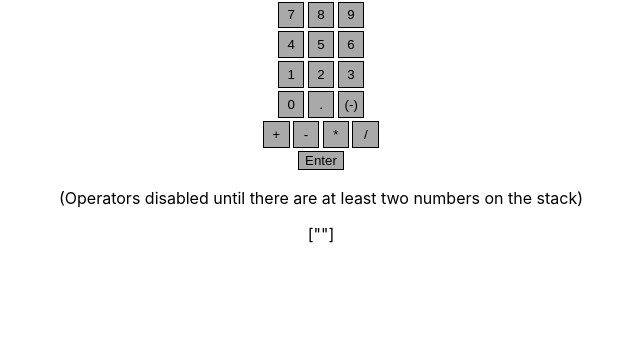
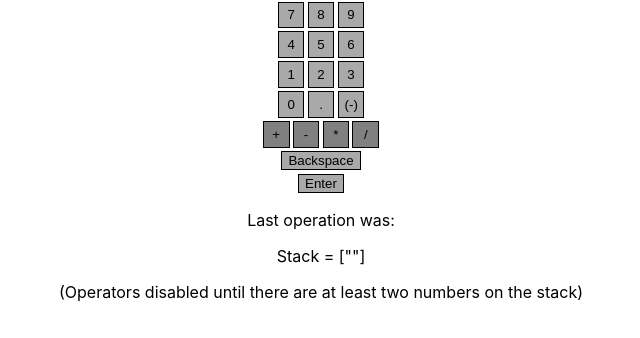
Before and after one commit to dave-burke/js-experiments, a React (Create React App) app: page / in a window 1280 px wide. Shown: the top 338 px of the page, without its empty margins (319-959 px from the left). Built offline with nearby package versions, Linux system fonts and the light colour scheme.

Commit message:
Implement keyboard use

```diff
--- a/src/App.css
+++ b/src/App.css
@@ -45,6 +45,10 @@ button {
   color: black;
 }
 
+button[disabled] {
+  background: gray;
+}
+
 button.square {
   width: 2em;
   height: 2em;
--- a/src/App.js
+++ b/src/App.js
@@ -1,4 +1,4 @@
-import { useState } from 'react'
+import { useEffect, useState } from 'react'
 import './App.css';
 import StackList from './StackList';
 
@@ -6,8 +6,32 @@ function App() {
   const [stack, setStack] = useState([''])
   const [lastOp, setLastOp] = useState('')
 
+  function handleKeyUp(e) {
+    console.log(e)
+    const { key } = e
+    if(key === 'Enter') {
+      handleEnterClick()
+    }
+    if(key === 'Backspace') {
+      handleBackspace()
+    }
+    if(!Number.isNaN(Number(key))) {
+      pushNumber(key)
+    }
+    if(['+', '-', '*', '/'].includes(key)) {
+      doEval(key)
+    }
+  }
+
+  useEffect(() => {
+    document.body.addEventListener('keyup', handleKeyUp)
+    return function cleanup() {
+      document.body.removeEventListener('keyup', handleKeyUp)
+    }
+  })
+
   function canEval() {
-    return stack.length >= 2
+    return stack.filter(n => n !== '').length >= 2
   }
 
   function handleEnterClick() {
@@ -22,9 +46,20 @@ function App() {
     pushNumber(e.target.innerText)
   }
 
-  function handleNegateButton(e) {
+  function handleNegateButton() {
     setStack([
       '-' + stack[0],
+      ...stack.slice(1),
+    ])
+  }
+
+  function handleBackspace() {
+    let first = stack[0]
+    if(first.length > 1) {
+      first = first.slice(0, first.length - 1)
+    }
+    setStack([
+      first,
       ...stack.slice(1),
     ])
   }
@@ -34,17 +69,6 @@ function App() {
       stack[0] + n, // string concatenation
       ...stack.slice(1)
     ])
-  }
-
-  function handleKeyUp(e) {
-    const { key } = e
-    console.log(`handling ${key}`)
-    if(key === 'Enter') {
-      handleEnterClick()
-    }
-    if(!Number.isNaN(Number(key))) {
-      pushNumber(key)
-    }
   }
 
   function doEval(op) {
@@ -110,11 +134,14 @@ function App() {
         <button className="square" disabled={!canEval()} onClick={handleEvalButton}>/</button>
       </div>
       <div>
+        <button onClick={handleBackspace}>Backspace</button>
+      </div>
+      <div>
         <button onClick={handleEnterClick}>Enter</button>
       </div>
+      <p>Last operation was: {lastOp}</p>
+      <p>Stack = {JSON.stringify(stack)}</p>
       { canEval() || <p>(Operators disabled until there are at least two numbers on the stack)</p>}
-      <p>{lastOp}</p>
-      <p>{JSON.stringify(stack)}</p>
     </div>
   );
 }
```
